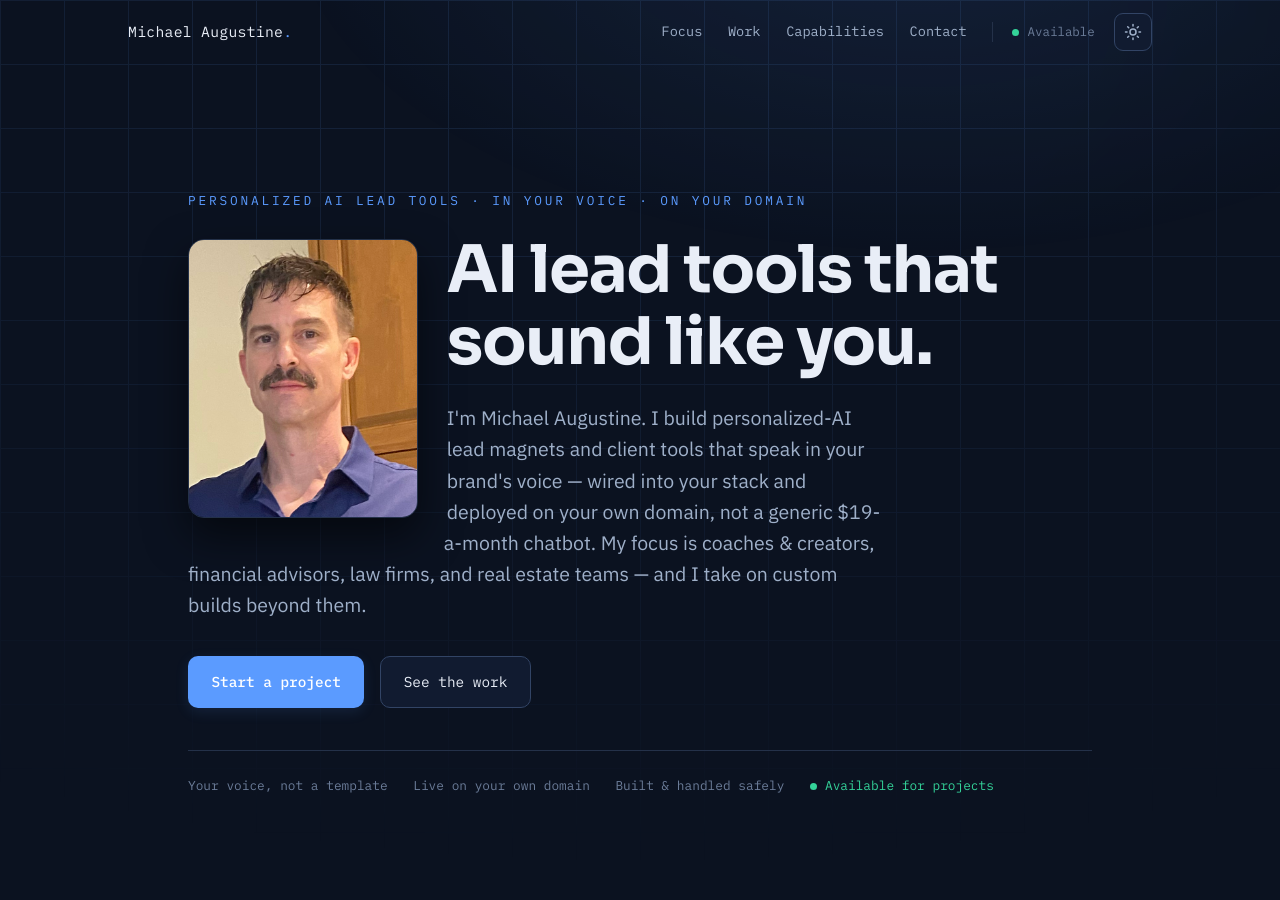
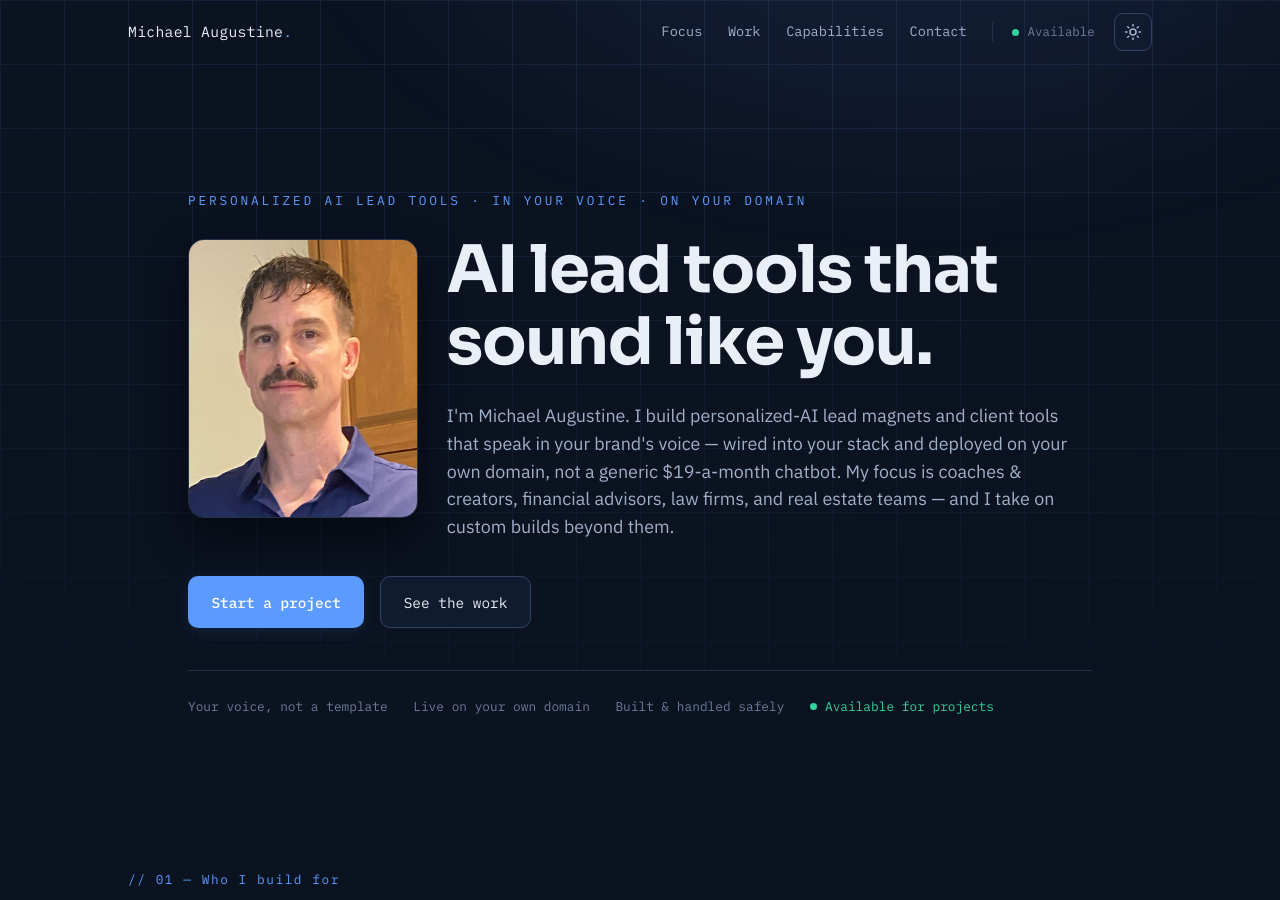
Before and after one commit to augforce/augforce.github.io, a Jekyll site: the page built from index.html, in a window 1280 px wide and 900 px high. Built offline with Jekyll 4.4.1, drawn with Linux system fonts in a browser that asks for light colours.

Commit message:
Hero: let lead paragraph stretch to headline width so it fits beside photo
Co-Authored-By: Claude Opus 4.8 (1M context) <noreply@anthropic.com>

```diff
--- a/assets/css/style.css
+++ b/assets/css/style.css
@@ -248,8 +248,9 @@ html[data-theme="dark"] .nav__theme .icon-sun { display: block; }
 }
 .hero__lead {
   color: var(--text-dim);
-  font-size: clamp(1.05rem, 2vw, 1.22rem);
-  max-width: 60ch;
+  font-size: clamp(1rem, 1.5vw, 1.12rem);
+  line-height: 1.55;
+  max-width: none;        /* stretch to the headline's right edge, not a narrow column */
   margin: 0 0 2.2rem;
 }
 .hero__actions { display: flex; flex-wrap: wrap; gap: 1rem; margin-bottom: 2.6rem; }
```
